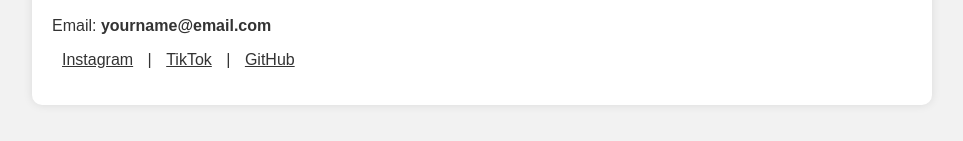
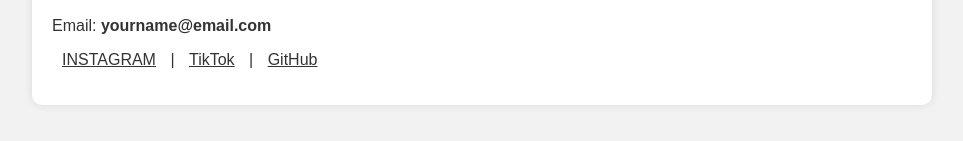
Before and after one commit to qftymb5dn7-ai/puteraweb, a plain HTML site: page index.html in a window 1280 px wide. Shown: the part 1110-1251 px from the top of the page, without its empty margins (158-1121 px from the left). Drawn offline with Linux system fonts and the light colour scheme.

Commit message:
Update index.html

```diff
--- a/index.html
+++ b/index.html
@@ -133,7 +133,7 @@
         <h2>Contact Me</h2>
         <p>Email: <b>yourname@email.com</b></p>
         <p class="social">
-            <a href="#">Instagram</a> |
+            <a href="htpps://instagram.com/ptrafq"target="_blank">INSTAGRAM</a> |
             <a href="#">TikTok</a> |
             <a href="#">GitHub</a>
         </p>
```
